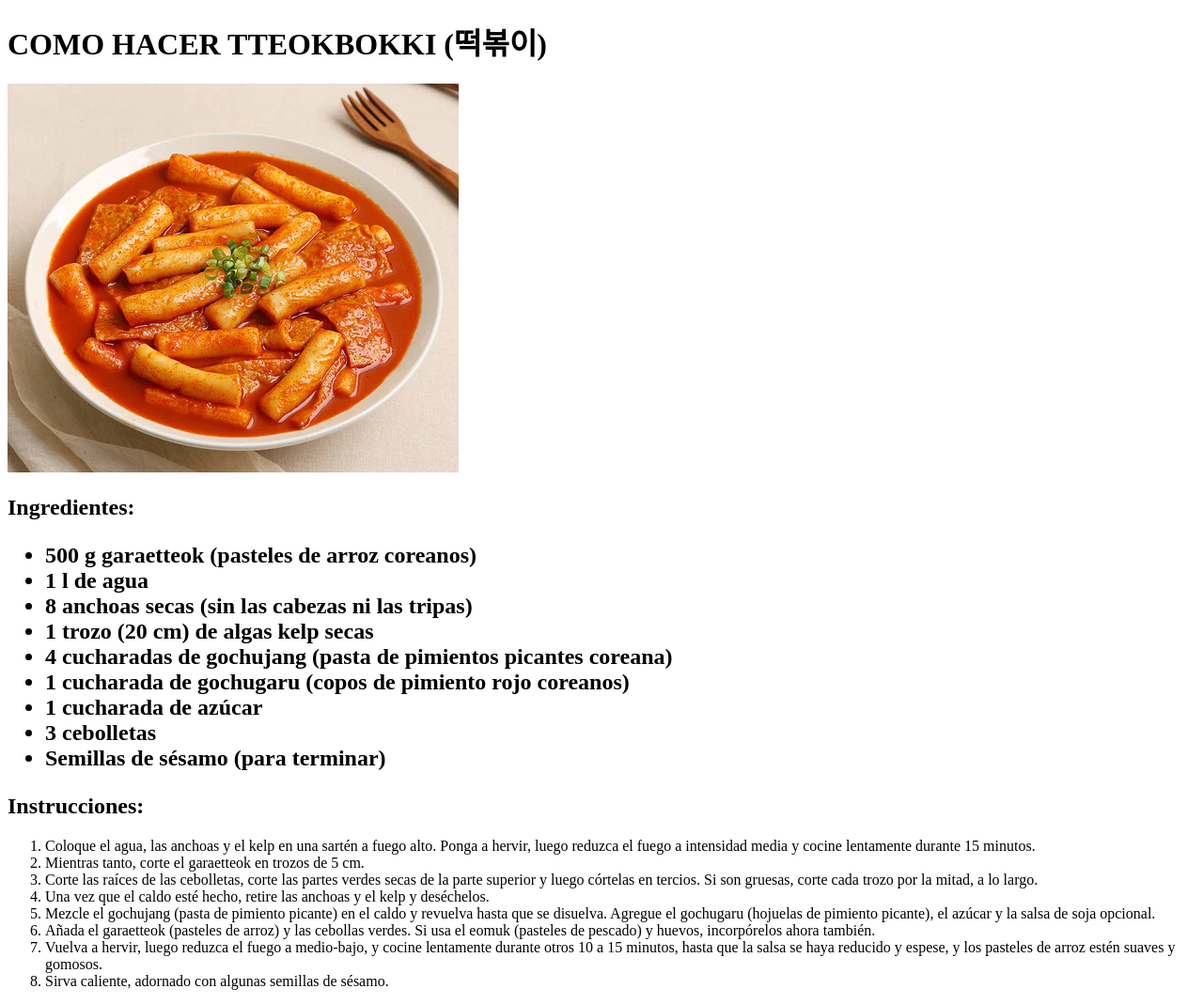
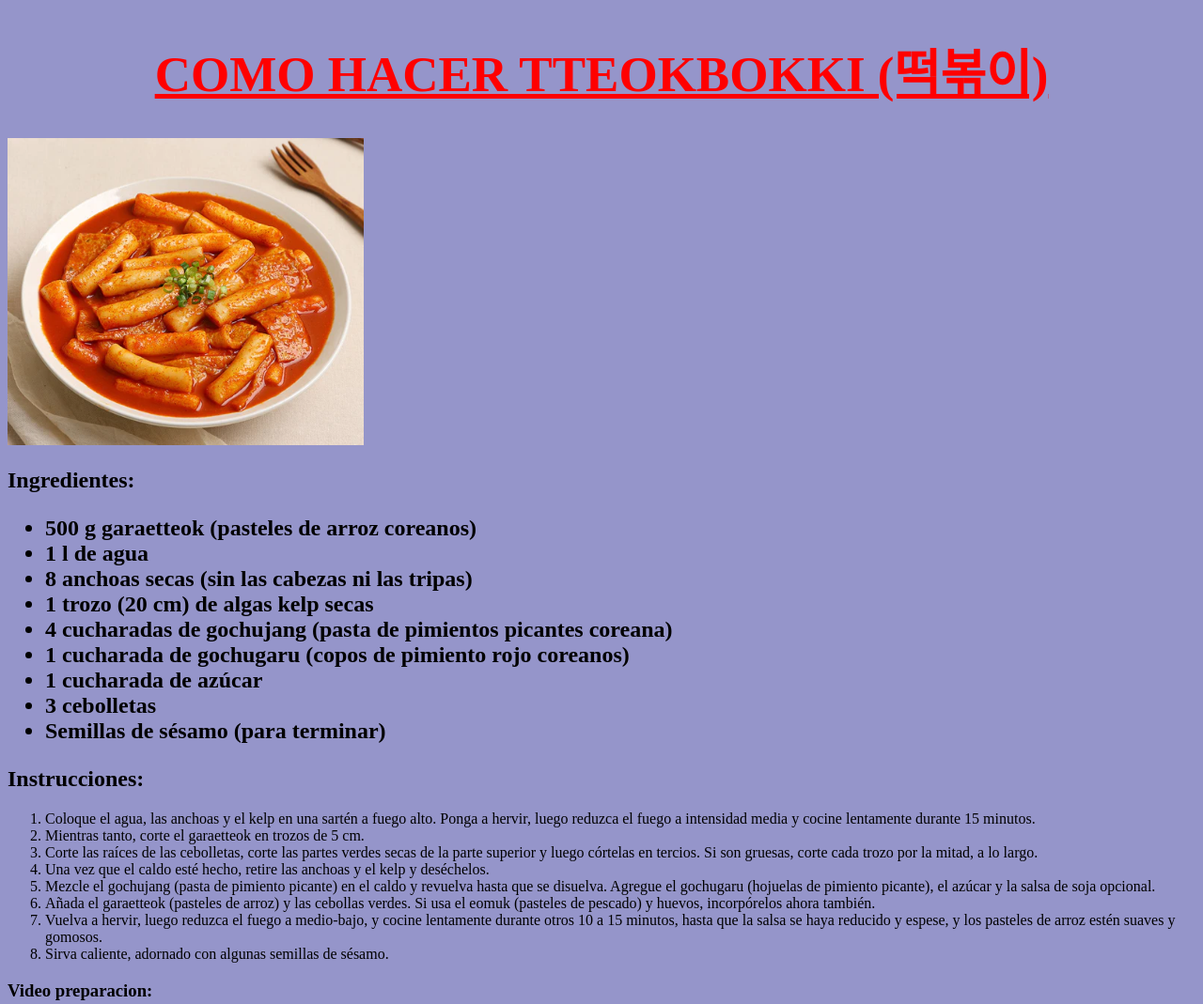
Before and after one commit to fLeNNi/potrero-tarea-1, a plain HTML site: page index.html in a window 1280 px wide. Shown: the top 1069 px of the page at 94% size. Drawn offline with Linux system fonts and the light colour scheme.

Commit message:
actualizo proyecto

```diff
--- a/index.html
+++ b/index.html
@@ -5,6 +5,7 @@
     <meta http-equiv="X-UA-Compatible" content="IE=edge">
     <meta name="viewport" content="width=device-width, initial-scale=1.0">
     <title>Document</title>
+    <link rel="stylesheet" href="style.css">
 </head>
 <body>
     <h1>COMO HACER TTEOKBOKKI (떡볶이)</h1>
--- /dev/null
+++ b/style.css
@@ -0,0 +1,12 @@
+h1{
+    color: red;
+    font-size: 53px;
+    text-align: center;
+    text-decoration: underline;
+}
+body{
+    background-color: rgb(149, 149, 202);
+}
+img{
+    width: 30%;
+}
```
